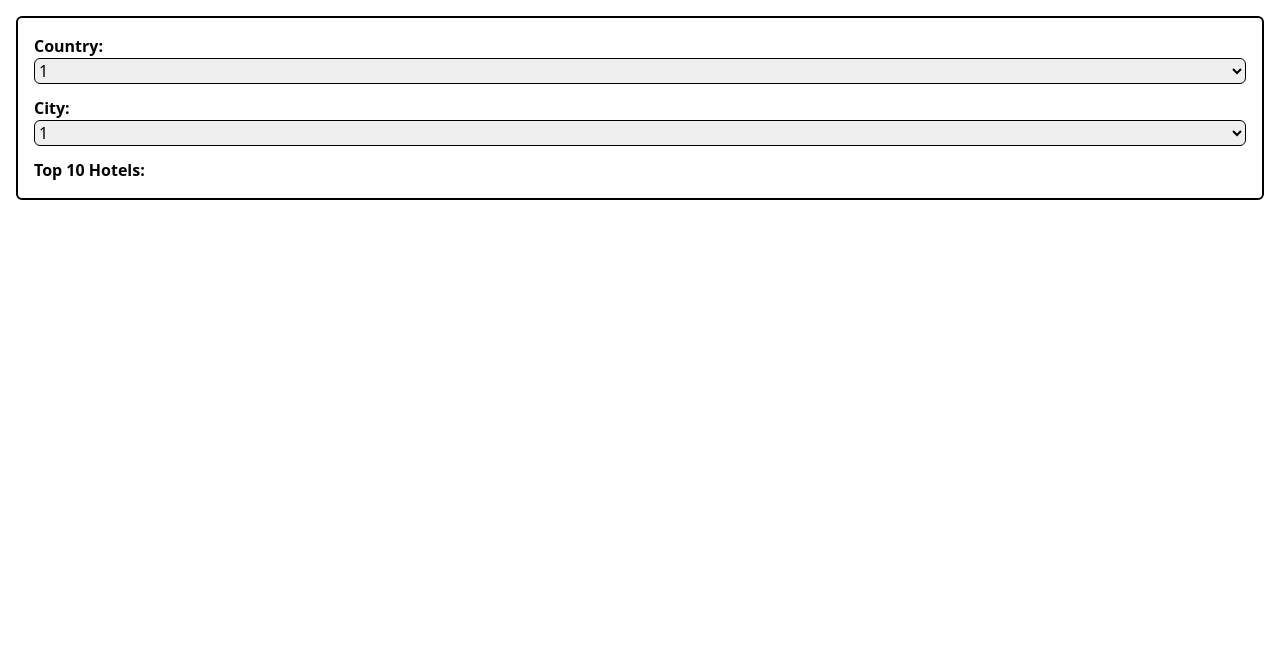
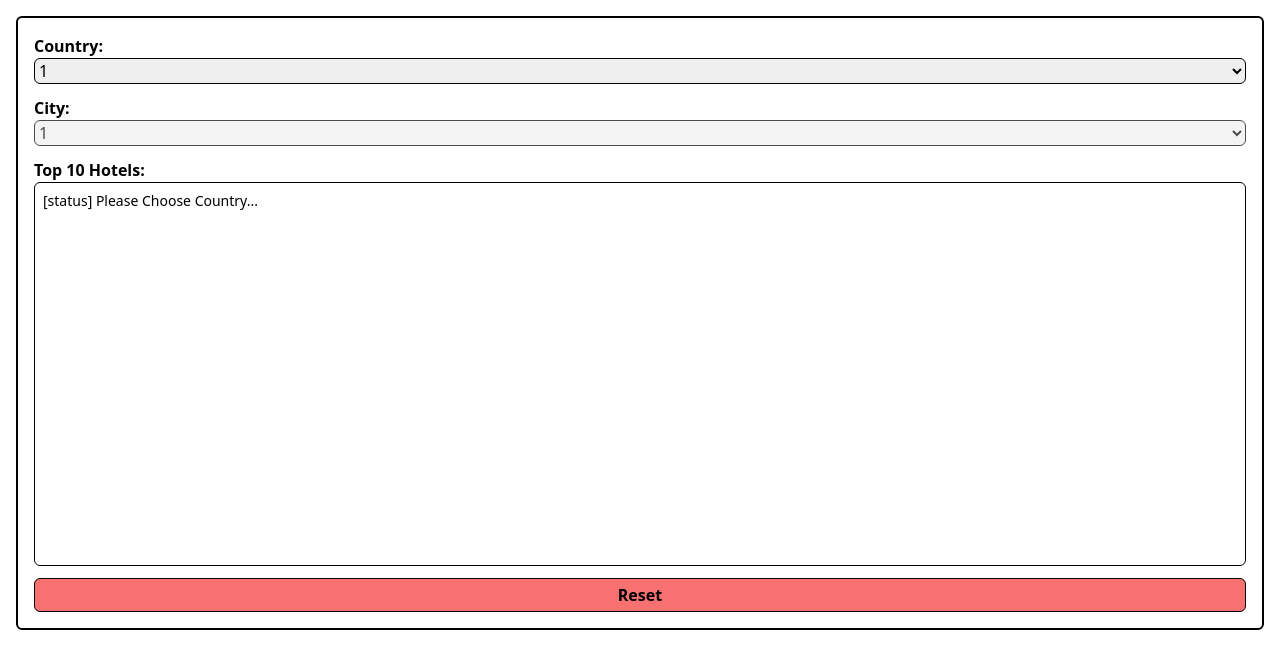
Before and after one commit to isaganiesteron/destination-search, a Next.js app: page /test-interface in a window 1280 px wide. Shown: the top 668 px of the page. Built offline with nearby package versions, Linux system fonts and the light colour scheme.

Commit message:
basic interface is complete

```diff
--- a/app/layout.tsx
+++ b/app/layout.tsx
@@ -2,8 +2,8 @@ import type { Metadata } from "next"
 import "./globals.css"
 
 export const metadata: Metadata = {
-	title: "Create Next App",
-	description: "Generated by create next app",
+	title: "Destination Search",
+	description: "Miss Tourist Destination search with Booking.com api",
 }
 
 export default function RootLayout({
--- a/app/test-interface/page.tsx
+++ b/app/test-interface/page.tsx
@@ -17,7 +17,7 @@ const page = () => {
 
 				<div>
 					<p className="font-bold text-md">City:</p>
-					<select className="border border-black rounded-md w-full" name="cities" id="cities">
+					<select className="border border-black rounded-md w-full" name="cities" id="cities" disabled>
 						<option value="1">1</option>
 						<option value="2">2</option>
 						<option value="3">3</option>
@@ -27,6 +27,13 @@ const page = () => {
 
 				<div>
 					<p className="font-bold text-md">Top 10 Hotels:</p>
+					<div className="border border-black rounded-md h-96 p-2">
+						<p className="text-sm">[status] Please Choose Country... </p>
+					</div>
+				</div>
+
+				<div className="flex flex-row-reverse">
+					<button className="w-full border border-black rounded-md p-1 bg-red-400 hover:bg-slate-300 font-bold">Reset</button>
 				</div>
 			</div>
 		</main>
```
